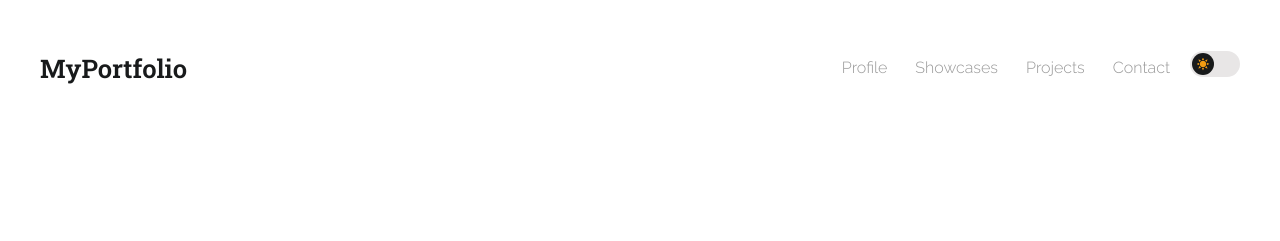
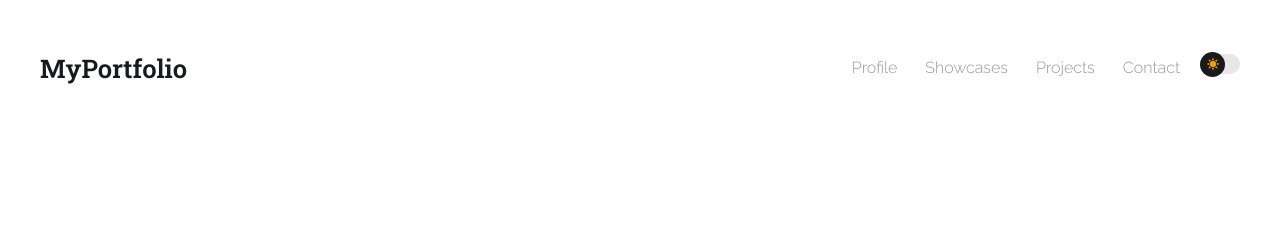
Before and after one commit to JaninaMattes/janinamattes.github.io, a Jekyll site: the page built from index.html, in a window 1280 px wide. Shown: the top 241 px of the page. Built offline with Jekyll 4.4.1, drawn with Linux system fonts in a browser that asks for light colours.

Commit message:
src: Style toggle button

```diff
--- a/assets/css/custom-toggle-btn.css
+++ b/assets/css/custom-toggle-btn.css
@@ -63,31 +63,33 @@ label {
 }
 
 .checkbox-label {
-  background-color: var(--bg-color-light);
-  width: 50px;
-  height: 26px;
+  width: 40px;
+  height: 20px;
   border-radius: 50px;
+  padding: 1px;
   position: relative;
-  padding: 5px;
-  cursor: pointer;
   display: flex;
   justify-content: space-between;
   align-items: center;
+  cursor: pointer;
+  background-color: var(--bg-color-light);
 }
 
 .checkbox-label .ball {
+  width: 25px;
+  height: 25px;
+  left: 0;
+  padding: 5px;
+  border-radius: 100%;
+  position: absolute;
+  align-items: center;
+  justify-content: center;
+  transition: all 1s ease;
   background-color: var(--text-color);
-  width: 22px;
-  height: 22px;
-  position: absolute;
-  left: 2px;
-  top: 2px;
-  border-radius: 50%;
-  transition: transform 0.2s linear;
 }
 
 .checkbox:checked + .checkbox-label .ball {
-  transform: translateX(24px);
+  transform: translateX(16px);
 }
 
 .moon-icon,
```
